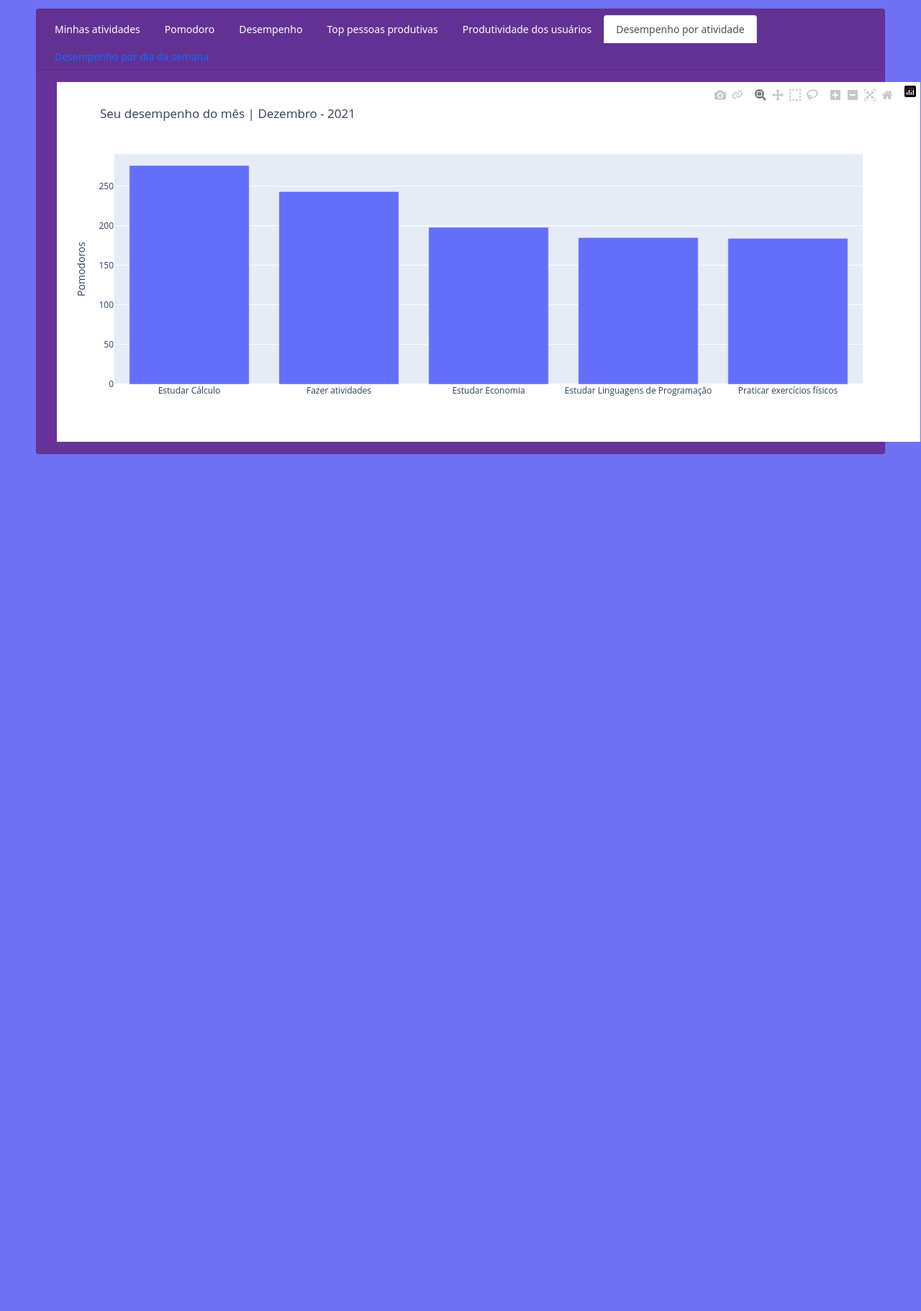
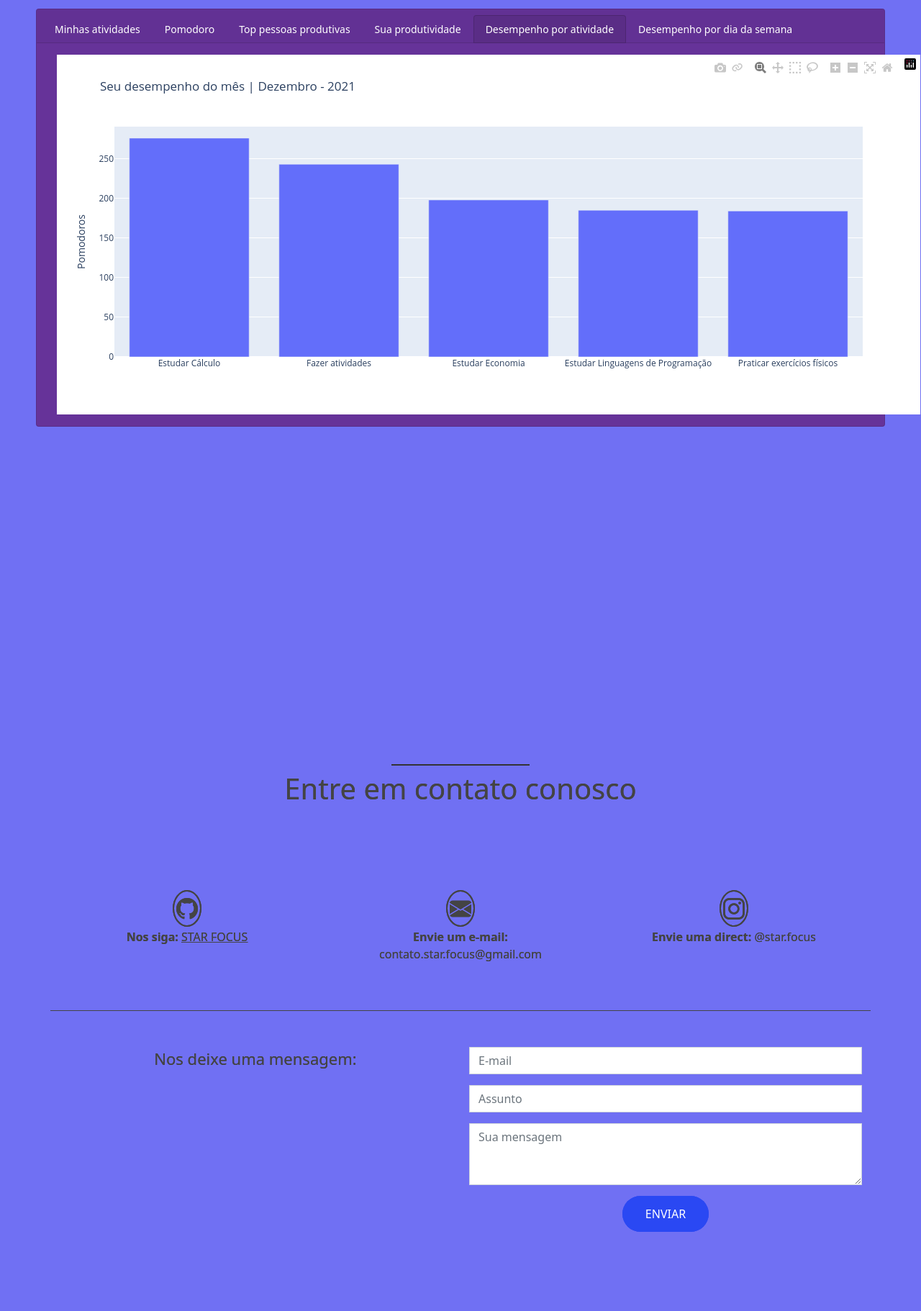
Before and after one commit to JaironHenrique/app-de-gerenciamento, a Django app: page /desempenho_atividades/ in a window 1280 px wide. Shown: the part 98-1920 px from the top of the page at 72% size. Run offline with Django 3.2, Linux system fonts and the light colour scheme.

Commit message:
Arrumando pag de servicos

```diff
--- a/starfocus/starfocus/urls.py
+++ b/starfocus/starfocus/urls.py
@@ -22,7 +22,6 @@ urlpatterns = [
     path("", views.index, name="index"),
     path("servicos/", views.servicos, name="servicos"),
     path("criar_atv/", views.criar_atv, name="criar_atv"),
-    path("desempenho/", views.desempenho, name="desempenho"),
     path("pomodoro/", views.pomodoro, name="pomodoro"),
     path("login/", views.login, name="login"),
     path("criar_conta/", views.criar_conta, name="criar_conta"),
--- a/starfocus/starfocus/views.py
+++ b/starfocus/starfocus/views.py
@@ -21,8 +21,5 @@ def servicos(request):
 def criar_atv(request):
     return render(request, "servicos/criar_atv.htm")
 
-def desempenho(request):
-    return render(request, "servicos/servicos_desempenho.htm")
-
 def pomodoro(request):
     return render(request, "servicos/servicos_pomodoro.htm")
--- a/starfocus/static/style.css
+++ b/starfocus/static/style.css
@@ -377,12 +377,12 @@ header, .navbar {
   top: 100px;
 }
 
-#aba1-ativa, #aba2-ativa, #aba3-ativa, #aba4-ativa, #aba5-ativa {
+#aba1-ativa, #aba2-ativa, #aba3-ativa, #aba4-ativa, #aba5-ativa, #aba6-ativa, #aba7-ativa {
   background-color: #5a2d86;
   border-color: rgba(63, 32, 95, 0.5);
 }
 
-.card-text, #aba1, #aba2, #aba3, #aba4, #aba5, #aba1-ativa, #aba2-ativa, #aba3-ativa, #aba4-ativa, #aba5-ativa {
+.card-text, #aba1, #aba2, #aba3, #aba4, #aba5, #aba6, #aba7, #aba1-ativa, #aba2-ativa, #aba3-ativa, #aba4-ativa, #aba5-ativa, #aba6-ativa, #aba7-ativa {
   color: #FFF;
 }
 
--- a/starfocus/templates/desempenho_atividades/index.html
+++ b/starfocus/templates/desempenho_atividades/index.html
@@ -21,13 +21,10 @@
                 <a class="nav-link" href="{% url 'pomodoro' %}" id="aba2">Pomodoro</a>
                 </li>
                 <li class="nav-item">
-                <a class="nav-link" href="{% url 'desempenho' %}" id="aba3">Desempenho</a>
-                </li>
-                <li class="nav-item">
                 <a class="nav-link" href="{% url 'top_user' 10 %}" id="aba4">Top pessoas produtivas</a>
                 </li>
                 <li class="nav-item">
-                <a class="nav-link" href="{% url 'produtividade' %}" id="aba5">Produtividade dos usuários</a>
+                <a class="nav-link" href="{% url 'produtividade' %}" id="aba5">Sua produtividade</a>
                 </li>
                 <li class="nav-item">
                 <a class="nav-link active" href="#" id="aba6-ativa">Desempenho por atividade</a>
@@ -46,4 +43,51 @@
             </div>
         </div>
     </div>
+
+    {% block rodape%}
+    <footer>
+    <div id="contact-area-pdt">
+        <div class="container">
+          <div class="row">
+            <div class="col-md-12">
+              <h3 class="main-title footer-title">Entre em contato conosco</h3>
+            </div>
+            <div class="col-md-4 contact-box">
+              <i class="bi bi-github"></i>
+              <p><span class="contact-title">Nos siga:</span> <a href="https://github.com/JaironHenrique/app-de-gerenciamento" id="git_starfocus" target="blank">STAR FOCUS</a></p>
+            </div>
+            <div class="col-md-4 contact-box">
+              <i class="bi bi-envelope-fill"></i>
+              <p><span class="contact-title">Envie um e-mail:</span> <e-mail>contato.star.focus@gmail.com</e-mail></p>
+            </div>
+            <div class="col-md-4 contact-box">
+              <i class="bi bi-instagram"></i>
+              <p><span class="contact-title">Envie uma direct:</span> @star.focus</p>
+            </div>
+            <div class="col-md-6" id="msg-box">
+              <p>Nos deixe uma mensagem:</p>
+            </div>
+            <div class="col-md-6" id="contact-form">
+              <form action="#">
+                <input type="email" class="form-control" placeholder="E-mail" name="email">
+                <input type="email" class="form-control" placeholder="Assunto" name="subject">
+                <textarea class="form-control" rows="3" placeholder="Sua mensagem" name="message"></textarea>
+                <input type="submit" class="main-btn" value="Enviar">
+              </form>
+            </div>
+          </div>
+        </div>
+      </div>
+
+      <div id="copy-area-pdt">
+        <div class="container">
+          <div class="row">
+            <div class="col-md-12">
+              <p>Desenvolvido por <a href="index.html" target="_blank">S.T.A.R.F.O.C.U.S</a> &copy; 2021</p>
+            </div>
+          </div>
+        </div>
+      </div>
+    </footer>
+    {%endblock%}
 {% endblock %}
--- a/starfocus/templates/produtividade_tempo_templates/index.html
+++ b/starfocus/templates/produtividade_tempo_templates/index.html
@@ -21,13 +21,10 @@
                 <a class="nav-link" href="{% url 'pomodoro' %}" id="aba2">Pomodoro</a>
                 </li>
                 <li class="nav-item">
-                <a class="nav-link" href="{% url 'desempenho' %}" id="aba3">Desempenho</a>
-                </li>
-                <li class="nav-item">
                 <a class="nav-link" href="{% url 'top_user' 10 %}" id="aba4">Top pessoas produtivas</a>
                 </li>
                 <li class="nav-item">
-                <a class="nav-link active" href="#" id="aba5-ativa">Produtividade dos usuários</a>
+                <a class="nav-link active" href="#" id="aba5-ativa">Sua produtividade</a>
                 </li>
                 <li class="nav-item">
                 <a class="nav-link" href="{% url 'visualizacao' %}" id="aba6">Desempenho por atividade</a>
--- a/starfocus/templates/semana/index.html
+++ b/starfocus/templates/semana/index.html
@@ -21,13 +21,10 @@
                 <a class="nav-link" href="{% url 'pomodoro' %}" id="aba2">Pomodoro</a>
                 </li>
                 <li class="nav-item">
-                <a class="nav-link" href="{% url 'desempenho' %}" id="aba3">Desempenho</a>
-                </li>
-                <li class="nav-item">
                 <a class="nav-link" href="{% url 'top_user' 10 %}" id="aba4">Top pessoas produtivas</a>
                 </li>
                 <li class="nav-item">
-                <a class="nav-link" href="{% url 'produtividade' %}" id="aba5">Produtividade dos usuários</a>
+                <a class="nav-link" href="{% url 'produtividade' %}" id="aba5">Sua produtividade</a>
                 </li>
                 <li class="nav-item">
                 <a class="nav-link" href="{% url 'visualizacao' %}" id="aba6">Desempenho por atividade</a>
--- a/starfocus/templates/servicos/servicos_atv.htm
+++ b/starfocus/templates/servicos/servicos_atv.htm
@@ -21,13 +21,10 @@
                 <a class="nav-link" href="{% url 'pomodoro' %}" id="aba2">Pomodoro</a>
                 </li>
                 <li class="nav-item">
-                <a class="nav-link" href="{% url 'desempenho' %}" id="aba3">Desempenho</a>
-                </li>
-                <li class="nav-item">
                 <a class="nav-link" href="{% url 'top_user' 10 %}" id="aba4">Top pessoas produtivas</a>
                 </li>
                 <li class="nav-item">
-                <a class="nav-link" href="{% url 'produtividade' %}" id="aba5">Produtividade dos usuários</a>
+                <a class="nav-link" href="{% url 'produtividade' %}" id="aba5">Sua produtividade</a>
                 </li>
                 <li class="nav-item">
                 <a class="nav-link" href="{% url 'visualizacao' %}" id="aba6">Desempenho por atividade</a>
--- a/starfocus/templates/servicos/servicos_desempenho.htm
+++ b/starfocus/templates/servicos/servicos_desempenho.htm
@@ -21,13 +21,10 @@
                 <a class="nav-link" href="{% url 'pomodoro' %}" id="aba2">Pomodoro</a>
                 </li>
                 <li class="nav-item">
-                <a class="nav-link active" href="#" id="aba3-ativa">Desempenho</a>
-                </li>
-                <li class="nav-item">
                 <a class="nav-link" href="{% url 'top_user' 10 %}" id="aba4">Top pessoas produtivas</a>
                 </li>
                 <li class="nav-item">
-                <a class="nav-link" href="{% url 'produtividade' %}" id="aba5">Produtividade dos usuários</a>
+                <a class="nav-link" href="{% url 'produtividade' %}" id="aba5">Sua produtividade</a>
                 </li>
                 <li class="nav-item">
                 <a class="nav-link" href="{% url 'visualizacao' %}" id="aba6">Desempenho por atividade</a>
--- a/starfocus/templates/servicos/servicos_pomodoro.htm
+++ b/starfocus/templates/servicos/servicos_pomodoro.htm
@@ -21,13 +21,10 @@
                 <a class="nav-link active" href="#" id="aba2-ativa">Pomodoro</a>
                 </li>
                 <li class="nav-item">
-                <a class="nav-link" href="{% url 'desempenho' %}" id="aba3">Desempenho</a>
-                </li>
-                <li class="nav-item">
                 <a class="nav-link" href="{% url 'top_user' 10 %}" id="aba4">Top pessoas produtivas</a>
                 </li>
                 <li class="nav-item">
-                <a class="nav-link" href="{% url 'produtividade' %}" id="aba5">Produtividade dos usuários</a>
+                <a class="nav-link" href="{% url 'produtividade' %}" id="aba5">Sua produtividade</a>
                 </li>
                 <li class="nav-item">
                 <a class="nav-link" href="{% url 'visualizacao' %}" id="aba6">Desempenho por atividade</a>
--- a/starfocus/templates/top/index.html
+++ b/starfocus/templates/top/index.html
@@ -21,13 +21,10 @@
                 <a class="nav-link" href="{% url 'pomodoro' %}" id="aba2">Pomodoro</a>
                 </li>
                 <li class="nav-item">
-                <a class="nav-link" href="{% url 'desempenho' %}" id="aba3">Desempenho</a>
-                </li>
-                <li class="nav-item">
                 <a class="nav-link active" href="#" id="aba4-ativa">Top pessoas produtivas</a>
                 </li>
                 <li class="nav-item">
-                <a class="nav-link" href="{% url 'produtividade' %}" id="aba5">Produtividade dos usuários</a>
+                <a class="nav-link" href="{% url 'produtividade' %}" id="aba5">Sua produtividade</a>
                 </li>
                 <li class="nav-item">
                   <a class="nav-link" href="{% url 'visualizacao' %}" id="aba6">Desempenho por atividade</a>
```
Also changed, not shown: starfocus/templates/servicos/criar_atv.htm (+7 -4 lines).
